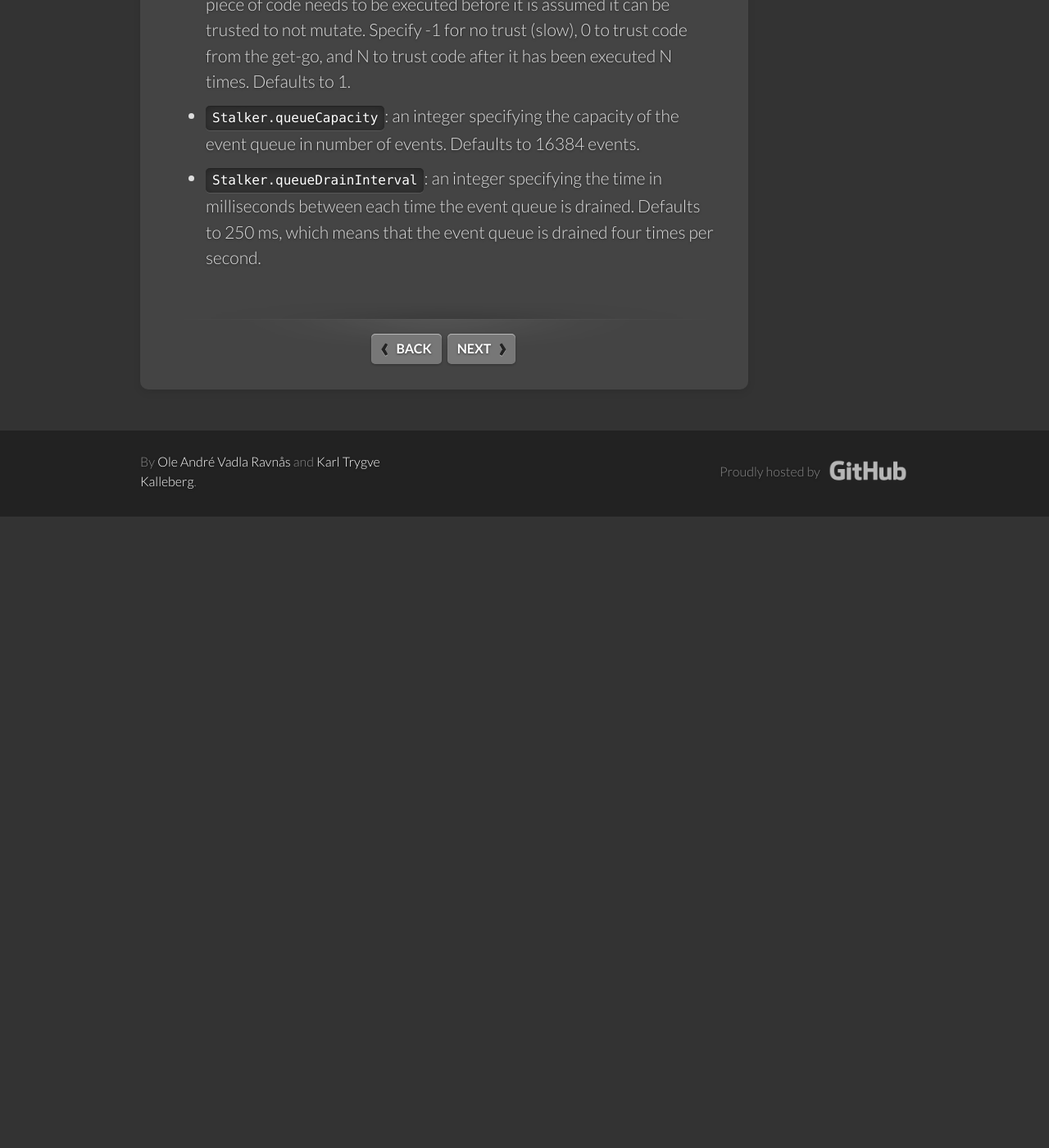
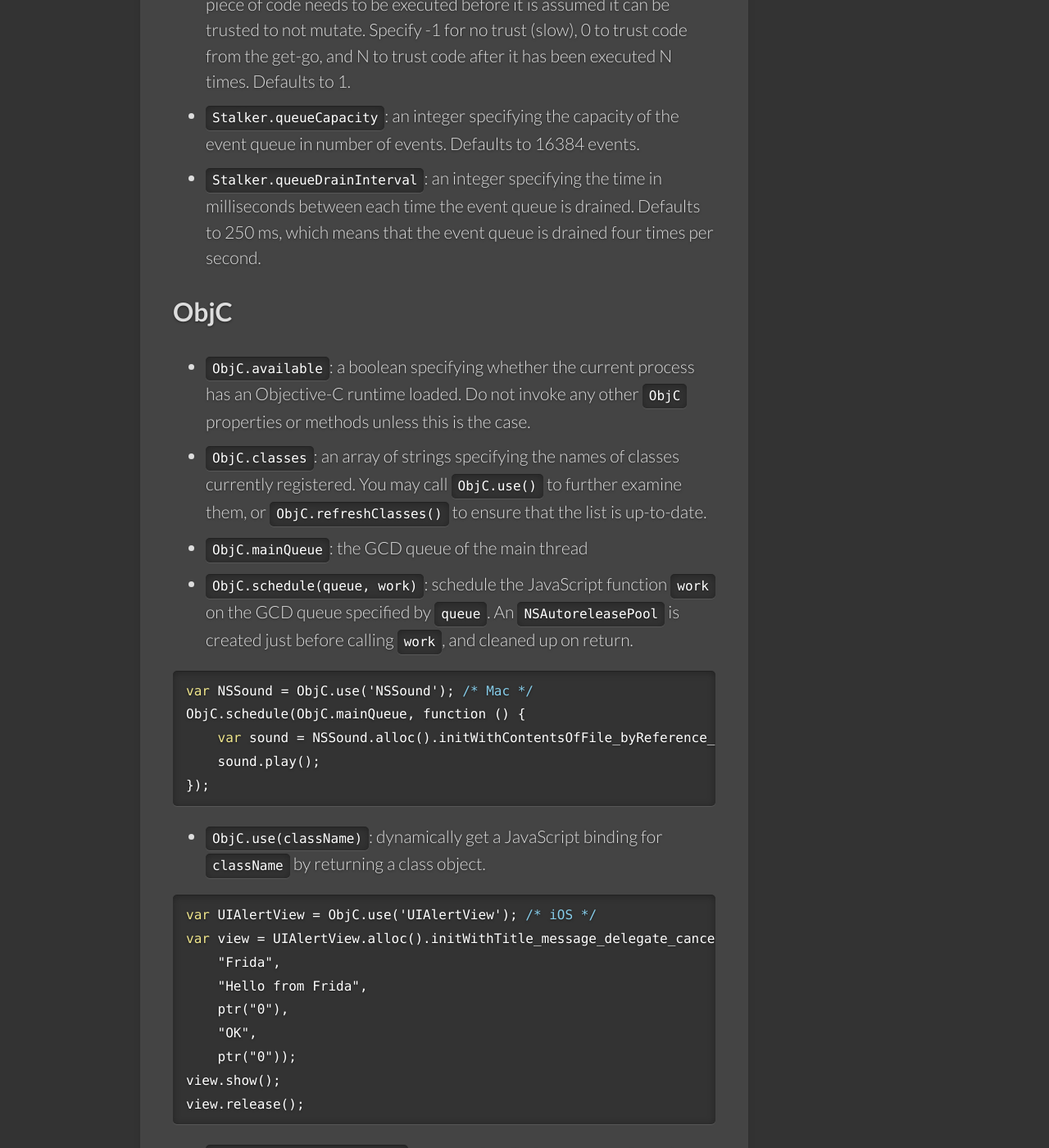
Before and after one commit to frida/frida-website, a Jekyll site: the page built from docs/javascript-api.md, in a window 1280 px wide and 1400 px high, scrolled down 12541 px. Shown: the whole window at 82% size. Built offline with Jekyll 4.4.1, drawn with Linux system fonts in a browser that asks for light colours; some web fonts are replaced; before the commit the page ends 13171 px from its top, so only the background shows below that; some of the changed text lies outside the part shown.

Commit message:
Add ObjC API reference

```diff
--- a/docs/javascript-api.md
+++ b/docs/javascript-api.md
@@ -455,3 +455,84 @@ Stalker.follow(Process.getCurrentThreadId(), {
 +   `Stalker.queueDrainInterval`: an integer specifying the time in milliseconds
     between each time the event queue is drained. Defaults to 250 ms, which
     means that the event queue is drained four times per second.
+
+
+## ObjC
+
++   `ObjC.available`: a boolean specifying whether the current process has an
+    Objective-C runtime loaded. Do not invoke any other `ObjC` properties or
+    methods unless this is the case.
+
++   `ObjC.classes`: an array of strings specifying the names of classes currently
+    registered. You may call `ObjC.use()` to further examine them, or
+    `ObjC.refreshClasses()` to ensure that the list is up-to-date.
+
++   `ObjC.mainQueue`: the GCD queue of the main thread
+
++   `ObjC.schedule(queue, work)`: schedule the JavaScript function `work` on
+    the GCD queue specified by `queue`. An `NSAutoreleasePool` is created just
+    before calling `work`, and cleaned up on return.
+
+{% highlight js %}
+var NSSound = ObjC.use('NSSound'); /* Mac */
+ObjC.schedule(ObjC.mainQueue, function () {
+    var sound = NSSound.alloc().initWithContentsOfFile_byReference_("/Users/oleavr/.Trash/test.mp3", true);
+    sound.play();
+});
+{% endhighlight %}
+
++   `ObjC.use(className)`: dynamically get a JavaScript binding for `className`
+    by returning a class object.
+
+{% highlight js %}
+var UIAlertView = ObjC.use('UIAlertView'); /* iOS */
+var view = UIAlertView.alloc().initWithTitle_message_delegate_cancelButtonTitle_otherButtonTitles_(
+    "Frida",
+    "Hello from Frida",
+    ptr("0"),
+    "OK",
+    ptr("0"));
+view.show();
+view.release();
+{% endhighlight %}
+
++   `ObjC.cast(handle, klass)`: create a JavaScript wrapper given the existing
+    instance at `handle` of given class `klass` (as returned from `ObjC.use()`).
+
+{% highlight js %}
+var NSSound = ObjC.use('NSSound'); /* Mac */
+var sound = ObjC.cast(ptr("0x1234"), NSSound);
+{% endhighlight %}
+
++   `ObjC.implement(method, fn)`: create a JavaScript implementation compatible
+    with the signature of `method`, where the JavaScript function `fn` is used
+    as the implementation. Returns a `NativeCallback` that you may assign to an
+    ObjC method's `implementation` property.
+
+{% highlight js %}
+var NSSound = ObjC.use('NSSound'); /* Mac */
+var oldImpl = NSSound.play.implementation;
+NSSound.play.implementation = ObjC.implement(NSSound.play, function (handle, selector) {
+    return oldImpl(handle, selector);
+});
+{% endhighlight %}
+
+>   As the `implementation` property is a `NativeFunction` and thus also a
+>   `NativePointer`, you may also use `Interceptor` to hook functions:
+
+{% highlight js %}
+var NSSound = ObjC.use('NSSound'); /* Mac */
+Interceptor.attach(NSSound.play.implementation, {
+    onEnter: function onEnter() {
+        send("[NSSound play]");
+    }
+});
+{% endhighlight %}
+
++   `ObjC.refreshClasses()`: refresh the list of classes currently registered,
+    as reported by `ObjC.classes`
+
++   `ObjC.selector(name)`: convert the JavaScript string `name` to a selector
+
++   `ObjC.selectorAsString(sel)`: convert the selector `sel` to a JavaScript
+    string
```
